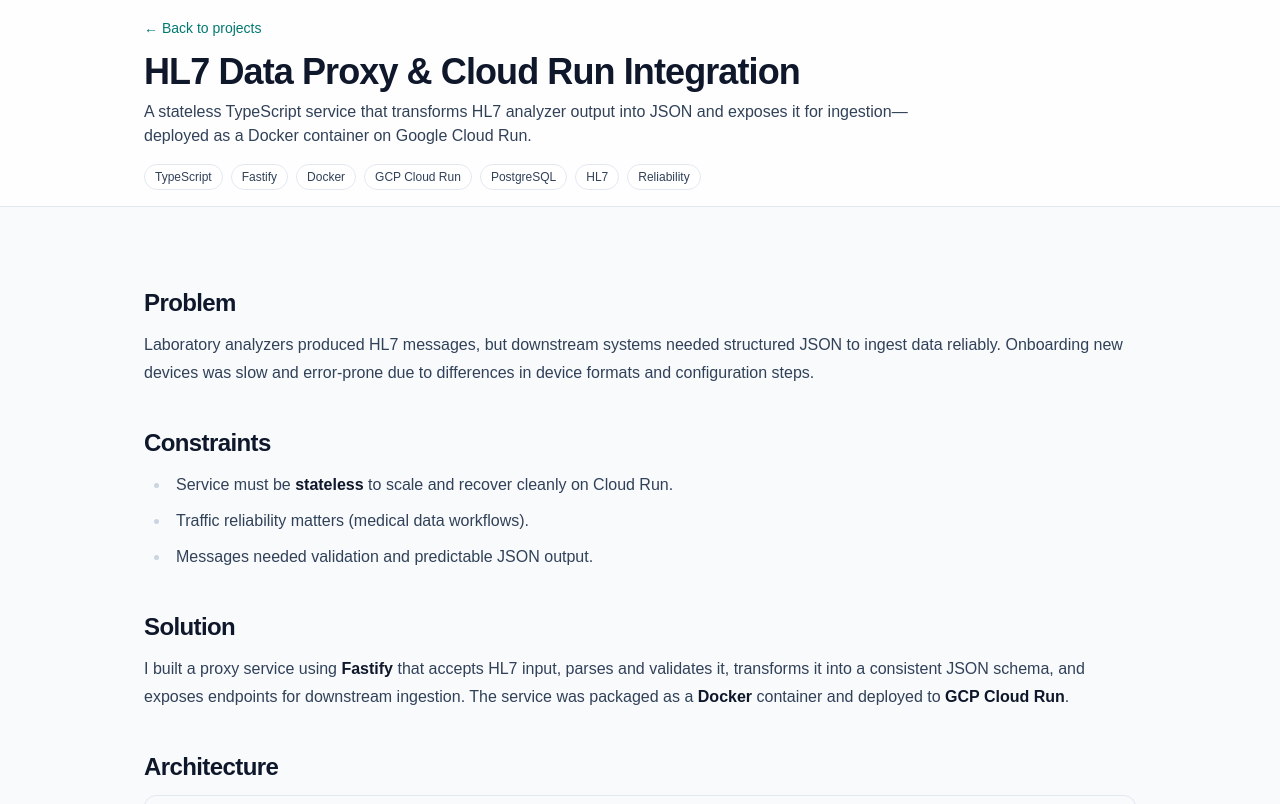
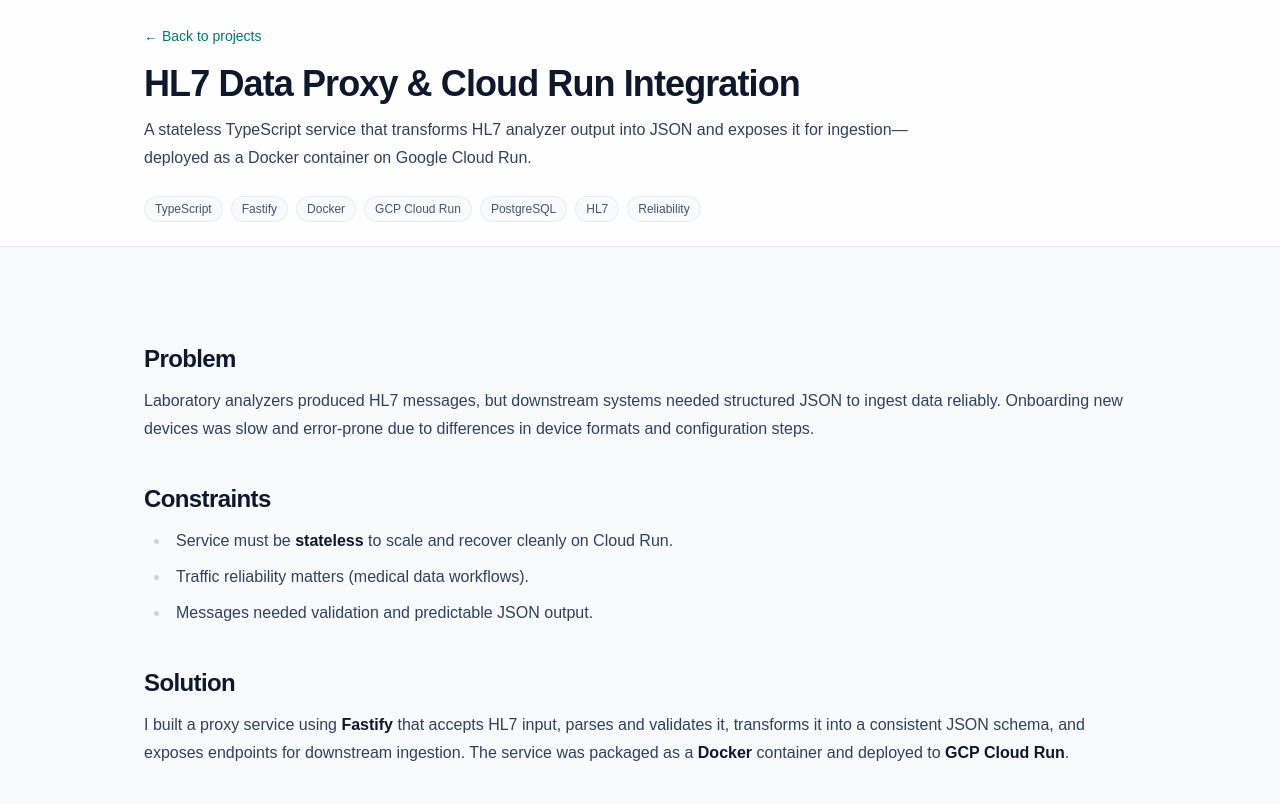
Before and after one commit to eggarcia98/portfolio, a Next.js app: page /projects/hl7-proxy in a window 1280 px wide. Shown: the top 804 px of the page. Built offline with nearby package versions, Linux system fonts and the light colour scheme.

Commit message:
style: update CaseStudy component layout for improved consistency and readability

```diff
--- a/src/components/case-study.tsx
+++ b/src/components/case-study.tsx
@@ -11,25 +11,25 @@
     return (
         <div className="min-h-dvh bg-slate-50 text-slate-900 dark:bg-slate-950 dark:text-slate-50">
             <header className="border-b border-slate-200 bg-white/80 backdrop-blur dark:border-slate-800 dark:bg-slate-950/70">
-                <div className="mx-auto max-w-5xl px-4 py-4">
+                <div className="container-page py-6">
                     <Link
                         href="/projects"
-                        className="text-sm text-teal-700 hover:underline dark:text-teal-300"
+                        className="navlink text-teal-700 dark:text-teal-300"
                     >
                         ← Back to projects
                     </Link>
-                    <h1 className="mt-3 text-3xl font-semibold tracking-tight sm:text-4xl">
+                    <h1 className="mt-4 text-3xl font-semibold tracking-tight sm:text-4xl">
                         {title}
                     </h1>
-                    <p className="mt-2 max-w-3xl text-slate-700 dark:text-slate-200">
+                    <p className="mt-3 max-w-3xl lead">
                         {subtitle}
                     </p>
 
-                    <div className="mt-4 flex flex-wrap gap-2">
+                    <div className="mt-6 flex flex-wrap gap-2">
                         {stack.map((s) => (
                             <span
                                 key={s}
-                                className="rounded-full border border-slate-200 bg-white px-2.5 py-1 text-xs text-slate-700 dark:border-slate-800 dark:bg-slate-900 dark:text-slate-200"
+                                className="chip"
                             >
                                 {s}
                             </span>
@@ -38,7 +38,7 @@
                 </div>
             </header>
 
-            <main className="mx-auto max-w-5xl px-4 py-10">
+            <main className="container-page py-14">
                 <article className="article">{children}</article>
             </main>
         </div>
```
